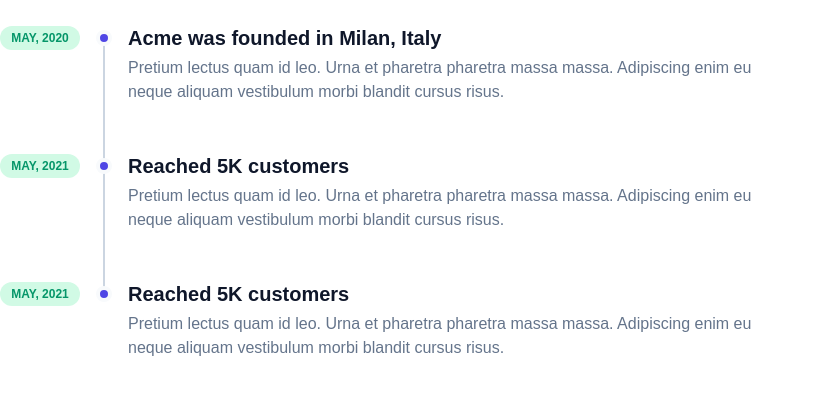
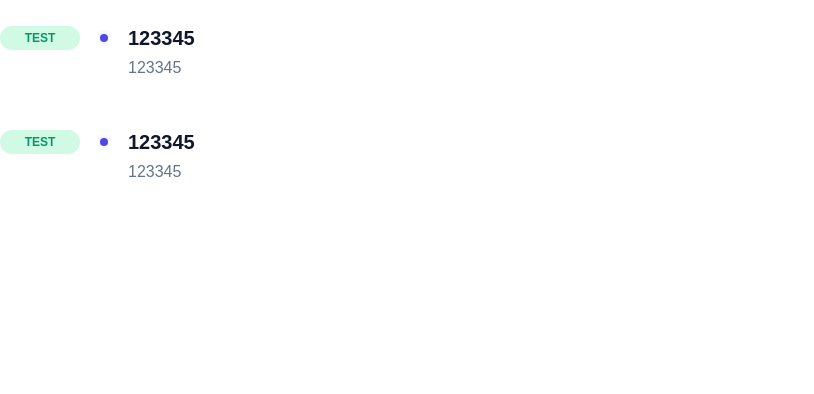
Before and after one commit to Tourniercy/shadcn-timeline, a Next.js app: page / in a window 1280 px wide. Shown: the top 394 px of the page, without its empty margins (0-814 px from the left). Built offline with nearby package versions, Linux system fonts and the light colour scheme.

Commit message:
chore: add timeline layout

```diff
--- a/src/app/page.tsx
+++ b/src/app/page.tsx
@@ -1,12 +1,9 @@
-import Image from "next/image";
-import { Timeline } from "@/components/timeline";
+import { TimelineLayout } from "@/components/timeline-layout";
 
 export default function Home() {
   return (
-    <div className="flex flex-row">
-      <div className="basis-3/5">
-        <Timeline />
-      </div>
+    <div>
+      <TimelineLayout />
     </div>
   );
 }
--- /dev/null
+++ b/src/components/timeline-layout.tsx
@@ -0,0 +1,35 @@
+import {
+  Timeline,
+  TimelineItem,
+  TimelineTitle,
+  TimelineDescription,
+  TimelineTime,
+  TimelineHeader,
+} from "@/components/timeline-new-tailwind";
+
+export const TimelineLayout = () => {
+  return (
+    <>
+      <div>
+        <Timeline>
+          <TimelineItem>
+            <TimelineHeader>
+              <TimelineTime>Test</TimelineTime>
+              <TimelineTitle>123345</TimelineTitle>
+            </TimelineHeader>
+            <TimelineDescription>123345</TimelineDescription>
+          </TimelineItem>
+        </Timeline>
+        <Timeline>
+          <TimelineItem>
+            <TimelineHeader>
+              <TimelineTime>Test</TimelineTime>
+              <TimelineTitle>123345</TimelineTitle>
+            </TimelineHeader>
+            <TimelineDescription>123345</TimelineDescription>
+          </TimelineItem>
+        </Timeline>
+      </div>
+    </>
+  );
+};
--- a/src/components/timeline-new-tailwind.tsx
+++ b/src/components/timeline-new-tailwind.tsx
@@ -21,109 +21,65 @@
 ));
 TimelineItem.displayName = "TimelineItem";
 
-const TimelineTime = React.forwardRef<
+const TimelineHeader = React.forwardRef<
   HTMLParagraphElement,
   React.HTMLAttributes<HTMLParagraphElement>
 >(({ className, ...props }, ref) => (
-  <p
+  <div
     ref={ref}
     className={cn(
-      "absolute translate-x-36 text-sm font-semibold leading-none text-secondary-foreground md:-translate-x-24",
+      "flex flex-col sm:flex-row items-start mb-1 group-last:before:hidden before:absolute before:left-2 sm:before:left-0 before:h-full before:px-px before:bg-slate-300 sm:before:ml-[6.5rem] before:self-start before:-translate-x-1/2 before:translate-y-3 after:absolute after:left-2 sm:after:left-0 after:w-2 after:h-2 after:bg-indigo-600 after:border-4 after:box-content after:border-slate-50 after:rounded-full sm:after:ml-[6.5rem] after:-translate-x-1/2 after:translate-y-1.5",
       className,
     )}
     {...props}
   />
 ));
-TimelineTime.displayName = "TimelineTime";
+TimelineHeader.displayName = "TimelineHeader";
 
-const TimelineConnector = React.forwardRef<
-  HTMLDivElement,
-  React.HTMLAttributes<HTMLDivElement>
->(({ className, ...props }, ref) => (
-  <div
+const TimelineTime = React.forwardRef<
+  HTMLSpanElement,
+  React.HTMLAttributes<HTMLSpanElement>
+>(({ className, children, ...props }, ref) => (
+  <span
     ref={ref}
     className={cn(
-      "absolute left-[30px] top-[5px] h-full w-px -translate-x-1/2 translate-y-2 bg-primary",
-      className,
-    )}
-    {...props}
-  />
-));
-TimelineConnector.displayName = "TimelineConnector";
-
-const TimelineHeader = React.forwardRef<
-  HTMLDivElement,
-  React.HTMLAttributes<HTMLDivElement>
->(({ className, ...props }, ref) => (
-  <div
-    ref={ref}
-    className={cn("flex items-center gap-4", className)}
-    {...props}
-  />
-));
-TimelineHeader.displayName = "TimelineHeader";
-
-const TimelineTitle = React.forwardRef<
-  HTMLHeadingElement,
-  React.HTMLAttributes<HTMLHeadingElement>
->(({ className, children, ...props }, ref) => (
-  <h3
-    ref={ref}
-    className={cn(
-      "font-semibold leading-none tracking-tight text-secondary-foreground",
+      "sm:absolute left-0 translate-y-0.5 inline-flex items-center justify-center text-xs font-semibold uppercase w-20 h-6 mb-3 sm:mb-0 text-emerald-600 bg-emerald-100 rounded-full",
       className,
     )}
     {...props}
   >
     {children}
-  </h3>
+  </span>
 ));
-TimelineTitle.displayName = "CardTitle";
+TimelineTime.displayName = "TimelineTime";
 
-const TimelineIcon = React.forwardRef<
+const TimelineTitle = React.forwardRef<
+  HTMLDivElement,
+  React.HTMLAttributes<HTMLDivElement>
+>(({ className, children, ...props }, ref) => (
+  <div
+    ref={ref}
+    className={cn("text-xl font-bold text-slate-900", className)}
+    {...props}
+  >
+    {children}
+  </div>
+));
+TimelineTitle.displayName = "TimelineTitle";
+
+const TimelineDescription = React.forwardRef<
   HTMLDivElement,
   React.HTMLAttributes<HTMLDivElement>
 >(({ className, ...props }, ref) => (
-  <div
-    ref={ref}
-    className={cn("flex size-3 flex-col rounded-full bg-primary", className)}
-    {...props}
-  />
-));
-TimelineIcon.displayName = "TimelineIcon";
-
-const TimelineDescription = React.forwardRef<
-  HTMLParagraphElement,
-  React.HTMLAttributes<HTMLParagraphElement>
->(({ className, ...props }, ref) => (
-  <p
-    ref={ref}
-    className={cn("max-w-sm text-sm text-muted-foreground", className)}
-    {...props}
-  />
+  <div ref={ref} className={cn("text-slate-500", className)} {...props} />
 ));
 TimelineDescription.displayName = "TimelineDescription";
-
-const TimelineContent = React.forwardRef<
-  HTMLDivElement,
-  React.HTMLAttributes<HTMLDivElement>
->(({ className, ...props }, ref) => (
-  <div
-    ref={ref}
-    className={cn("flex flex-col items-start p-6 pt-0", className)}
-    {...props}
-  />
-));
-TimelineContent.displayName = "TimelineContent";
 
 export {
   Timeline,
   TimelineItem,
-  TimelineConnector,
   TimelineHeader,
+  TimelineTime,
   TimelineTitle,
-  TimelineIcon,
   TimelineDescription,
-  TimelineContent,
-  TimelineTime,
 };
--- a/src/components/timeline-new.tsx
+++ /dev/null
@@ -1,129 +0,0 @@
-import * as React from "react";
-import { cn } from "@/lib/utils";
-
-const Timeline = React.forwardRef<
-  HTMLOListElement,
-  React.HTMLAttributes<HTMLOListElement>
->(({ className, ...props }, ref) => (
-  <ol ref={ref} className={cn("flex flex-col", className)} {...props} />
-));
-Timeline.displayName = "Timeline";
-
-const TimelineItem = React.forwardRef<
-  HTMLLIElement,
-  React.LiHTMLAttributes<HTMLLIElement>
->(({ className, ...props }, ref) => (
-  <li
-    ref={ref}
-    className={cn("relative flex flex-col p-6 pt-0 [&>*]:mb-3", className)}
-    {...props}
-  />
-));
-TimelineItem.displayName = "TimelineItem";
-
-const TimelineTime = React.forwardRef<
-  HTMLParagraphElement,
-  React.HTMLAttributes<HTMLParagraphElement>
->(({ className, ...props }, ref) => (
-  <p
-    ref={ref}
-    className={cn(
-      "absolute translate-x-36 text-sm font-semibold leading-none text-secondary-foreground md:-translate-x-24",
-      className,
-    )}
-    {...props}
-  />
-));
-TimelineTime.displayName = "TimelineTime";
-
-const TimelineConnector = React.forwardRef<
-  HTMLDivElement,
-  React.HTMLAttributes<HTMLDivElement>
->(({ className, ...props }, ref) => (
-  <div
-    ref={ref}
-    className={cn(
-      "absolute left-[30px] top-[5px] h-full w-px -translate-x-1/2 translate-y-2 bg-primary",
-      className,
-    )}
-    {...props}
-  />
-));
-TimelineConnector.displayName = "TimelineConnector";
-
-const TimelineHeader = React.forwardRef<
-  HTMLDivElement,
-  React.HTMLAttributes<HTMLDivElement>
->(({ className, ...props }, ref) => (
-  <div
-    ref={ref}
-    className={cn("flex items-center gap-4", className)}
-    {...props}
-  />
-));
-TimelineHeader.displayName = "TimelineHeader";
-
-const TimelineTitle = React.forwardRef<
-  HTMLHeadingElement,
-  React.HTMLAttributes<HTMLHeadingElement>
->(({ className, children, ...props }, ref) => (
-  <h3
-    ref={ref}
-    className={cn(
-      "font-semibold leading-none tracking-tight text-secondary-foreground",
-      className,
-    )}
-    {...props}
-  >
-    {children}
-  </h3>
-));
-TimelineTitle.displayName = "CardTitle";
-
-const TimelineIcon = React.forwardRef<
-  HTMLDivElement,
-  React.HTMLAttributes<HTMLDivElement>
->(({ className, ...props }, ref) => (
-  <div
-    ref={ref}
-    className={cn("flex size-3 flex-col rounded-full bg-primary", className)}
-    {...props}
-  />
-));
-TimelineIcon.displayName = "TimelineIcon";
-
-const TimelineDescription = React.forwardRef<
-  HTMLParagraphElement,
-  React.HTMLAttributes<HTMLParagraphElement>
->(({ className, ...props }, ref) => (
-  <p
-    ref={ref}
-    className={cn("max-w-sm text-sm text-muted-foreground", className)}
-    {...props}
-  />
-));
-TimelineDescription.displayName = "TimelineDescription";
-
-const TimelineContent = React.forwardRef<
-  HTMLDivElement,
-  React.HTMLAttributes<HTMLDivElement>
->(({ className, ...props }, ref) => (
-  <div
-    ref={ref}
-    className={cn("flex flex-col items-start p-6 pt-0", className)}
-    {...props}
-  />
-));
-TimelineContent.displayName = "TimelineContent";
-
-export {
-  Timeline,
-  TimelineItem,
-  TimelineConnector,
-  TimelineHeader,
-  TimelineTitle,
-  TimelineIcon,
-  TimelineDescription,
-  TimelineContent,
-  TimelineTime,
-};
--- a/src/components/timeline.tsx
+++ /dev/null
@@ -1,62 +0,0 @@
-export const Timeline = () => {
-  return (
-    <div>
-      {" "}
-      {/* Timeline */}
-      <div className="relative pl-8 sm:pl-32 py-6 group">
-        {" "}
-        {/* TimelineItem */}
-        <div className="flex flex-col sm:flex-row items-start mb-1 group-last:before:hidden before:absolute before:left-2 sm:before:left-0 before:h-full before:px-px before:bg-slate-300 sm:before:ml-[6.5rem] before:self-start before:-translate-x-1/2 before:translate-y-3 after:absolute after:left-2 sm:after:left-0 after:w-2 after:h-2 after:bg-indigo-600 after:border-4 after:box-content after:border-slate-50 after:rounded-full sm:after:ml-[6.5rem] after:-translate-x-1/2 after:translate-y-1.5">
-          <time className="sm:absolute left-0 translate-y-0.5 inline-flex items-center justify-center text-xs font-semibold uppercase w-20 h-6 mb-3 sm:mb-0 text-emerald-600 bg-emerald-100 rounded-full">
-            May, 2020
-          </time>
-          <div className="text-xl font-bold text-slate-900">
-            Acme was founded in Milan, Italy
-          </div>
-        </div>
-        {/* Content */}
-        <div className="text-slate-500">
-          Pretium lectus quam id leo. Urna et pharetra pharetra massa massa.
-          Adipiscing enim eu neque aliquam vestibulum morbi blandit cursus
-          risus.
-        </div>
-      </div>
-      {/* Item #2 */}
-      <div className="relative pl-8 sm:pl-32 py-6 group">
-        {/* Vertical line (::before) ~ Date ~ Title ~ Circle marker (::after) */}
-        <div className="flex flex-col sm:flex-row items-start mb-1 group-last:before:hidden before:absolute before:left-2 sm:before:left-0 before:h-full before:px-px before:bg-slate-300 sm:before:ml-[6.5rem] before:self-start before:-translate-x-1/2 before:translate-y-3 after:absolute after:left-2 sm:after:left-0 after:w-2 after:h-2 after:bg-indigo-600 after:border-4 after:box-content after:border-slate-50 after:rounded-full sm:after:ml-[6.5rem] after:-translate-x-1/2 after:translate-y-1.5">
-          <time className="sm:absolute left-0 translate-y-0.5 inline-flex items-center justify-center text-xs font-semibold uppercase w-20 h-6 mb-3 sm:mb-0 text-emerald-600 bg-emerald-100 rounded-full">
-            May, 2021
-          </time>
-          <div className="text-xl font-bold text-slate-900">
-            Reached 5K customers
-          </div>
-        </div>
-        {/* Content */}
-        <div className="text-slate-500">
-          Pretium lectus quam id leo. Urna et pharetra pharetra massa massa.
-          Adipiscing enim eu neque aliquam vestibulum morbi blandit cursus
-          risus.
-        </div>
-      </div>
-      {/* Item #2 */}
-      <div className="relative pl-8 sm:pl-32 py-6 group">
-        {/* Vertical line (::before) ~ Date ~ Title ~ Circle marker (::after) */}
-        <div className="flex flex-col sm:flex-row items-start mb-1 group-last:before:hidden before:absolute before:left-2 sm:before:left-0 before:h-full before:px-px before:bg-slate-300 sm:before:ml-[6.5rem] before:self-start before:-translate-x-1/2 before:translate-y-3 after:absolute after:left-2 sm:after:left-0 after:w-2 after:h-2 after:bg-indigo-600 after:border-4 after:box-content after:border-slate-50 after:rounded-full sm:after:ml-[6.5rem] after:-translate-x-1/2 after:translate-y-1.5">
-          <time className="sm:absolute left-0 translate-y-0.5 inline-flex items-center justify-center text-xs font-semibold uppercase w-20 h-6 mb-3 sm:mb-0 text-emerald-600 bg-emerald-100 rounded-full">
-            May, 2021
-          </time>
-          <div className="text-xl font-bold text-slate-900">
-            Reached 5K customers
-          </div>
-        </div>
-        {/* Content */}
-        <div className="text-slate-500">
-          Pretium lectus quam id leo. Urna et pharetra pharetra massa massa.
-          Adipiscing enim eu neque aliquam vestibulum morbi blandit cursus
-          risus.
-        </div>
-      </div>
-    </div>
-  );
-};
```
